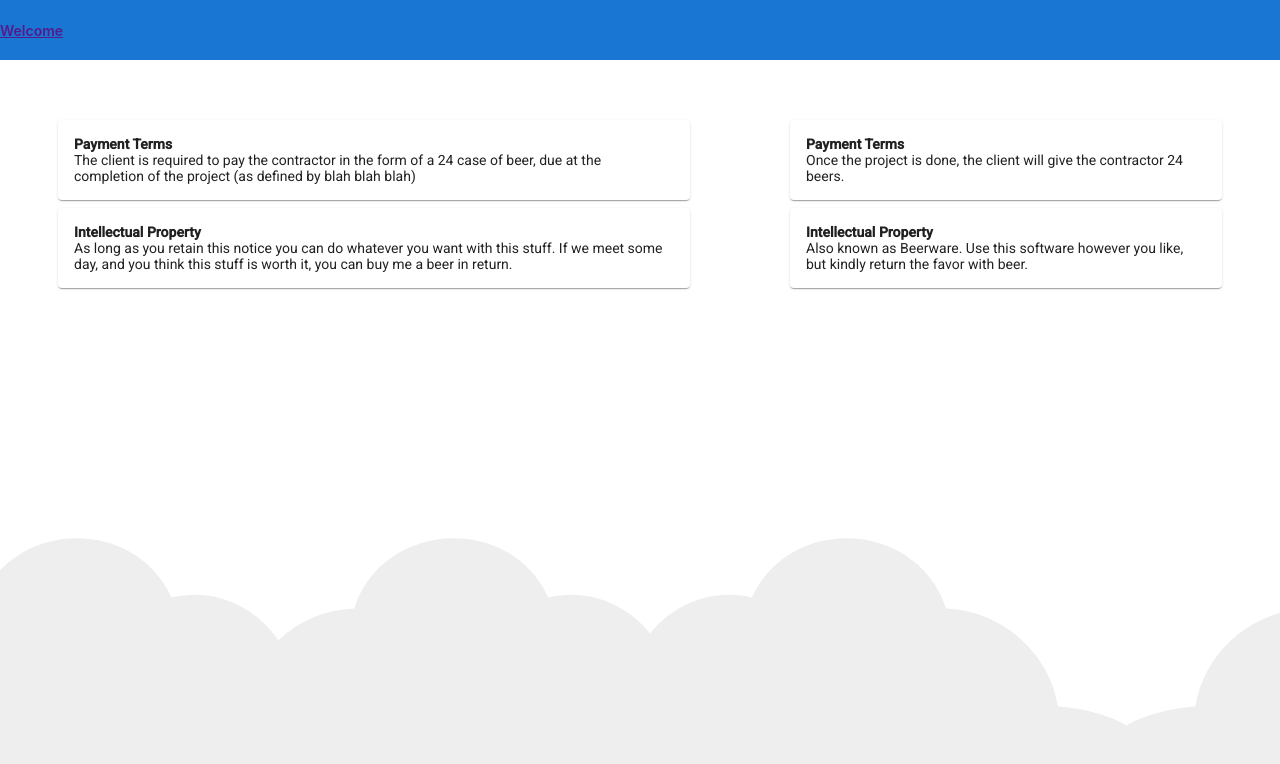
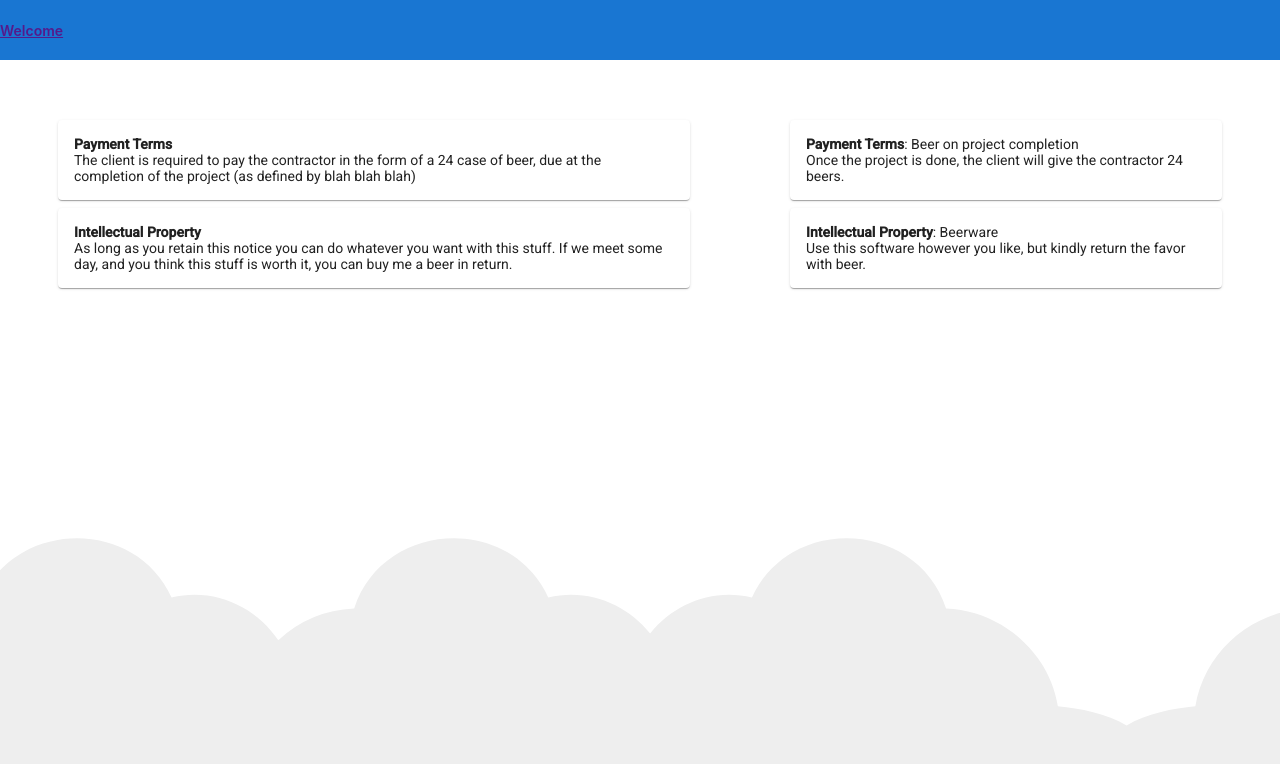
Before and after one commit to ert485/24HourStartup-Frontend, an Angular app in the folder frontend/: page /document/document1 in a window 1280 px wide. Shown: the top 764 px of the page. Built offline with nearby package versions, Linux system fonts and the light colour scheme; no server answers.

Commit message:
term title

```diff
--- a/frontend/src/app/document/document.component.html
+++ b/frontend/src/app/document/document.component.html
@@ -8,9 +8,9 @@
       {{ section.possibleTerms[0].text }}
     </mat-card>
     <mat-card class="side">
-      <strong>
-        {{ section.name }}
-      </strong>
+      <strong> {{ section.name }}</strong
+      >:
+      {{ section.possibleTerms[0].title }}
       <br />
       {{ section.possibleTerms[0].plainEnglish }}
     </mat-card>
--- a/frontend/src/app/document/document.component.ts
+++ b/frontend/src/app/document/document.component.ts
@@ -32,6 +32,7 @@ export class DocumentComponent implements OnInit {
                 {
                   default: true,
                   id: 'beer',
+                  title: 'Beer on project completion',
                   text:
                     'The client is required to pay the contractor in the form of a 24 case of beer, ' +
                     'due at the completion of the project (as defined by blah blah blah)',
@@ -48,10 +49,11 @@ export class DocumentComponent implements OnInit {
                 {
                   default: true,
                   id: 'beerware',
+                  title: 'Beerware',
                   text:
                     'As long as you retain this notice you can do whatever you want with this stuff. If we meet some day, and you think this stuff is worth it, you can buy me a beer in return.',
                   plainEnglish:
-                    'Also known as Beerware. Use this software however you like, but kindly return the favor with beer.',
+                    'Use this software however you like, but kindly return the favor with beer.',
                 },
               ],
             },
```
